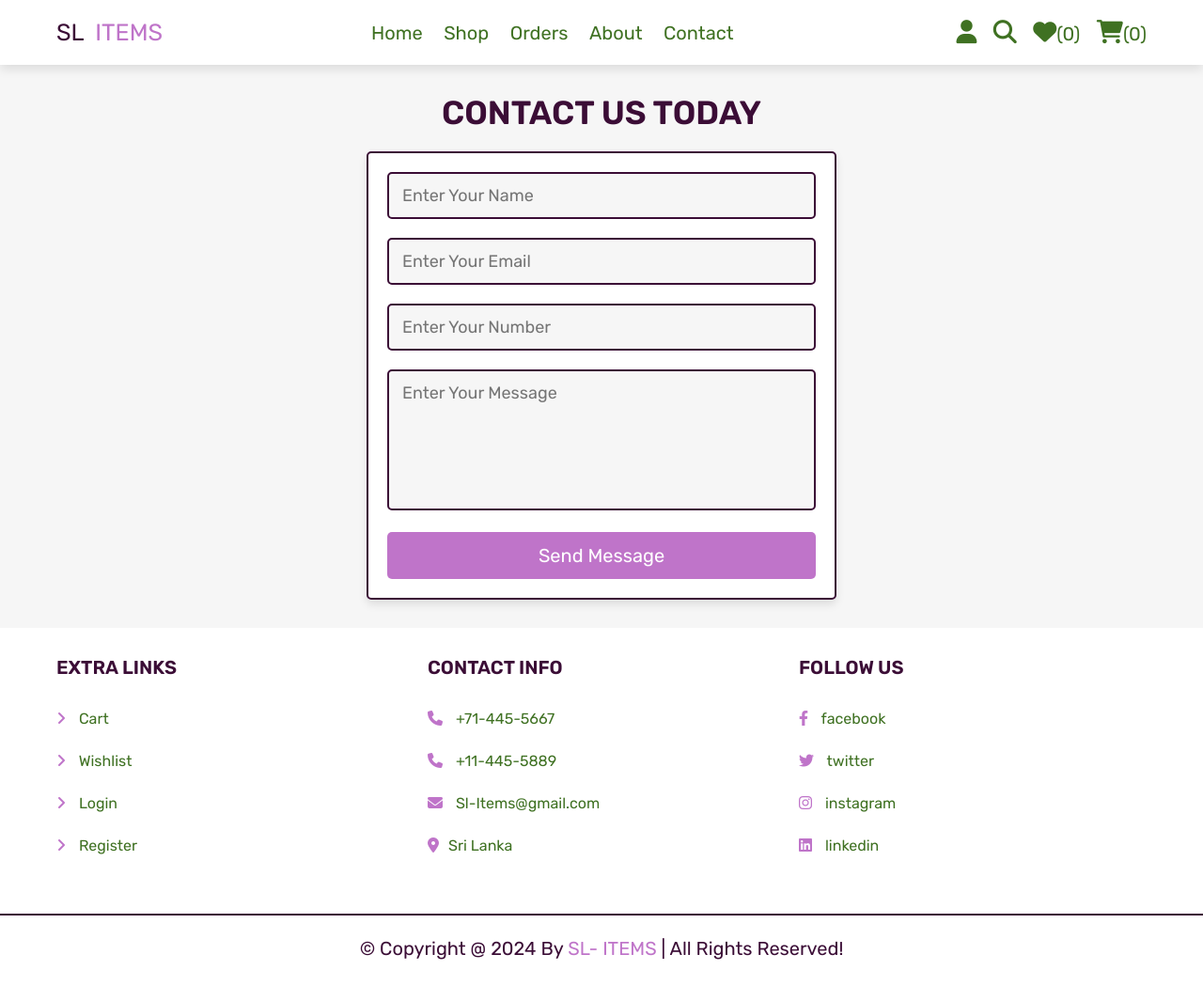
After one commit to Dew-123/Traditional-Arts-and-Crafts-Website, a PHP site: page /contact.php in a window 1280 px wide. The commit adds this page. Shown: the whole page at 94% size. Run offline with PHP 8.4, Linux system fonts and the light colour scheme; some libraries are stand-ins or nearby versions.

Commit message:
contact page added

```diff
--- a/components.css
+++ b/components.css
@@ -357,11 +357,6 @@ section{
    background-color: var(--light-bg);
 }
 
-
-
-
-
-
 .footer{
    background-color: var(--white);
 }
--- /dev/null
+++ b/contact.php
@@ -0,0 +1,44 @@
+
+<!DOCTYPE html>
+<html lang="en">
+<head>
+   <meta charset="UTF-8">
+   <meta http-equiv="X-UA-Compatible" content="IE=edge">
+   <meta name="viewport" content="width=device-width, initial-scale=1.0">
+   <title>contact</title>
+
+   <!-- font awesome cdn link  -->
+   <link rel="stylesheet" href="https://cdnjs.cloudflare.com/ajax/libs/font-awesome/6.1.1/css/all.min.css">
+
+   <!-- custom css file link  -->
+   <link rel="stylesheet" href="style.css">
+   <link rel="stylesheet" href="components.css">
+
+
+</head>
+
+<body >
+
+<?php include 'header.php'; ?>
+
+<section class="contact">
+
+   <h1 class="title">Contact us today</h1>
+
+   <form action="" method="POST">
+      <input type="text" name="name" class="box" required placeholder="Enter Your Name">
+      <input type="email" name="email" class="box" required placeholder="Enter Your Email">
+      <input type="number" name="number" min="0" class="box" required placeholder="Enter Your Number">
+      <textarea name="msg" class="box" required placeholder="Enter Your Message" cols="30" rows="10"></textarea>
+      <input type="submit" value="send message" class="btn" name="send">
+   </form>
+
+</section>
+
+
+<?php include 'footer.php'; ?>
+
+<script src="script.js"></script>
+
+</body>
+</html>
--- /dev/null
+++ b/footer.php
@@ -0,0 +1,33 @@
+<footer class="footer">
+
+   <section class="box-container">
+
+      <div class="box">
+         <h3>extra links</h3>
+         <a href="cart.php"> <i class="fas fa-angle-right"></i> Cart</a>
+         <a href="wishlist.php"> <i class="fas fa-angle-right"></i> Wishlist</a>
+         <a href="login.php"> <i class="fas fa-angle-right"></i> Login</a>
+         <a href="register.php"> <i class="fas fa-angle-right"></i> Register</a>
+      </div>
+
+      <div class="box">
+         <h3>contact info</h3>
+         <p> <i class="fas fa-phone"></i> +71-445-5667 </p>
+         <p> <i class="fas fa-phone"></i> +11-445-5889 </p>
+         <p> <i class="fas fa-envelope"></i> Sl-Items@gmail.com </p>
+         <p> <i class="fas fa-map-marker-alt"></i>Sri Lanka </p>
+      </div>
+
+      <div class="box">
+         <h3>follow us</h3>
+         <a href="#"> <i class="fab fa-facebook-f"></i> facebook </a>
+         <a href="#"> <i class="fab fa-twitter"></i> twitter </a>
+         <a href="#"> <i class="fab fa-instagram"></i> instagram </a>
+         <a href="#"> <i class="fab fa-linkedin"></i> linkedin </a>
+      </div>
+
+   </section>
+
+   <p class="credit"> &copy; Copyright @ <?= date('Y'); ?> By <span>SL- ITEMS</span> | All Rights Reserved! </p>
+
+</footer>
--- /dev/null
+++ b/header.php
@@ -0,0 +1,35 @@
+
+<header class="header">
+
+   <div class="flex">
+
+      <a href="home.php" class="logo">SL &nbsp<span>ITEMS</span></a>
+
+      <nav class="navbar">
+         <a href="home.php">Home</a>
+         <a href="shop.php">Shop</a>
+         <a href="orders.php">Orders</a>
+         <a href="about.php">About</a>
+         <a href="contact.php">Contact</a>
+      </nav>
+
+      <div class="icons">
+         <div id="menu-btn" class="fas fa-bars"></div>
+         <div id="user-btn" class="fas fa-user"></div>
+         <a href="search_page.php" class="fas fa-search"></a>
+         <a href="wishlist.php"><i class="fas fa-heart"></i><span>(0)</span></a>
+         <a href="cart.php"><i class="fas fa-shopping-cart"></i><span>(0)</span></a>
+      </div>
+
+      <div class="profile">
+         <a href="user_profile_update.php" class="btn">Update Profile</a>
+         <a href="logout.php" class="delete-btn">Logout</a>
+         <div class="flex-btn">
+            <a href="login.php" class="option-btn">Login</a>
+            <a href="register.php" class="option-btn">Register</a>
+         </div>
+      </div>
+
+   </div>
+
+</header>
--- /dev/null
+++ b/script.js
@@ -0,0 +1,18 @@
+let navbar = document.querySelector('.header .flex .navbar');
+
+document.querySelector('#menu-btn').onclick = () =>{
+   navbar.classList.toggle('active');
+   profile.classList.remove('active');
+}
+
+let profile = document.querySelector('.header .flex .profile');
+
+document.querySelector('#user-btn').onclick = () =>{
+   profile.classList.toggle('active');
+   navbar.classList.remove('active');
+}
+
+window.onscroll = () =>{
+   profile.classList.remove('active');
+   navbar.classList.remove('active');
+}
--- a/style.css
+++ b/style.css
@@ -1,7 +1,6 @@
 @import url('components.css');
 
 .home-bg{
-   background: url(../images/home-bg.jpg) no-repeat;
    background-size: cover;
    background-position: center;
 }
```
Also changed, not shown: home.php (added, +82 -0 lines), homepage.php (deleted, +0 -26 lines), register.php (+12 -3 lines).
